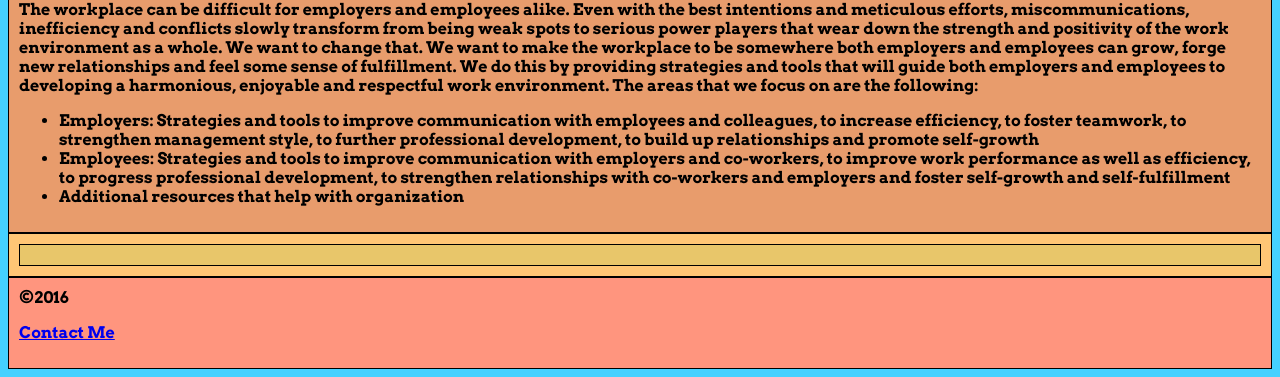
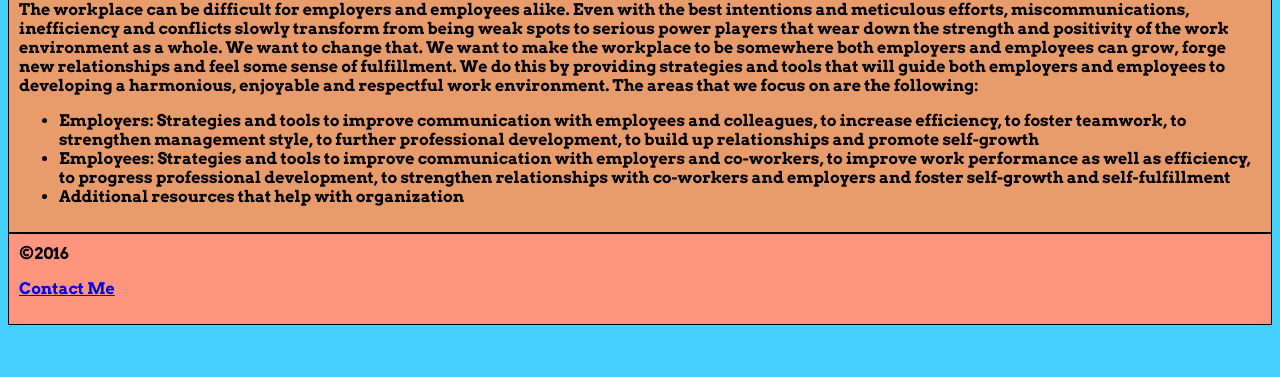
Before and after one commit to ndea87/ndea87.github.io, a plain HTML site: page unit_5/index.html in a window 1280 px wide. Shown: the part 604-981 px from the top of the page. After the commit the page ends 937 px from the top, so only its background shows below. Drawn offline with Linux system fonts and the light colour scheme.

Commit message:
formatting layout

```diff
--- a/unit_5/index.html
+++ b/unit_5/index.html
@@ -29,10 +29,6 @@
 		<li> Additional resources that help with organization</li>
 	</ul>
 	</article>
-	<aside>
-	<nav id="nav_aside">
-	</nav>
-	</aside>
 	<footer>
 	&copy2016
 	<p><a href="mailto:noora.abdulkerim@gmail.com?Subject=Question" target="_top">Contact Me</a></p>
```
